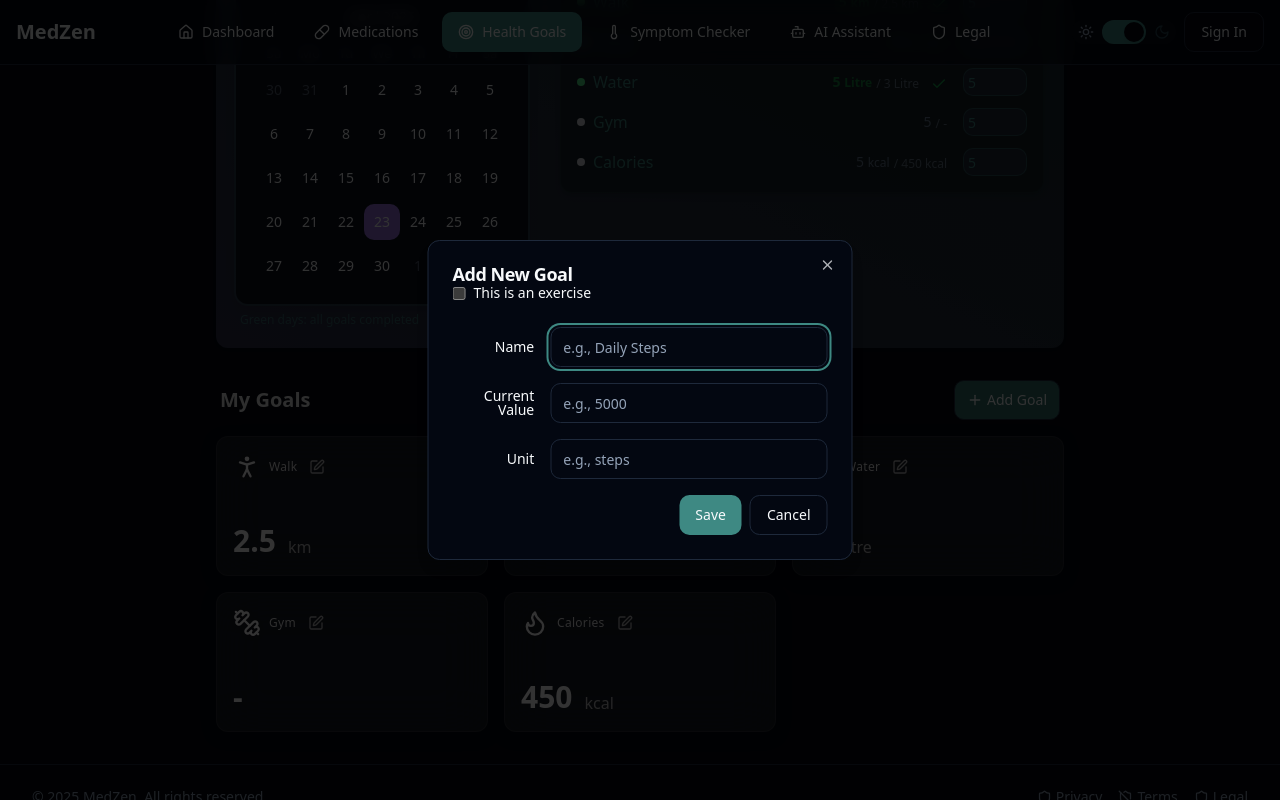
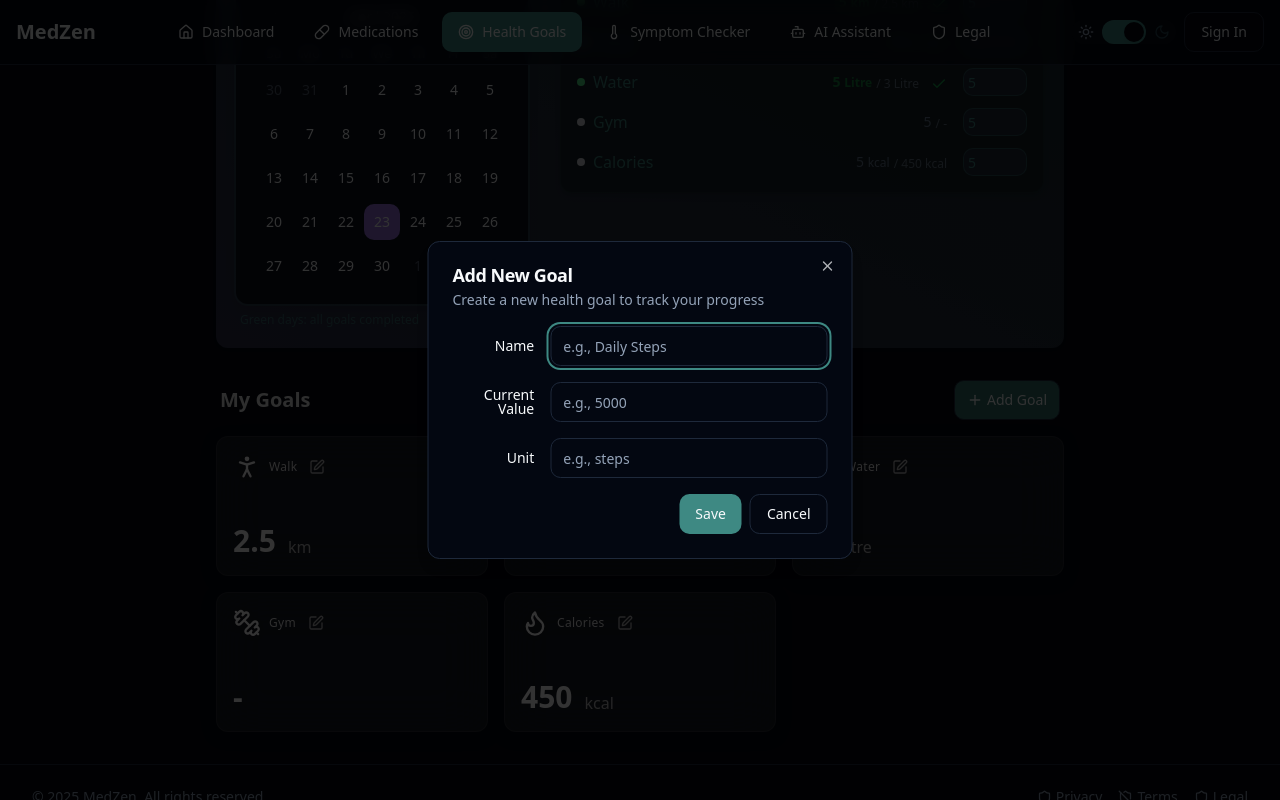
Before and after one commit to ETHERDEV-io/medzen-ai-companion, a React (Vite) app: page /health-goals in a window 1280 px wide. Both pictures are taken after typing "5", "5", "5", "5", "5" into the empty fields and a click on the button "Add Goal". Shown: the part 522-1322 px from the top of the page. Built offline with nearby package versions, Linux system fonts and the light colour scheme.

Commit message:
Fix: Pass correct props to GoalFormDialog
The `GoalFormDialog` component was receiving an incorrect prop. This commit fixes the issue by passing the correct props to the component.

```diff
--- a/src/components/health-goals/GoalFormDialog.tsx
+++ b/src/components/health-goals/GoalFormDialog.tsx
@@ -1,6 +1,6 @@
 
 import { useState, ChangeEvent } from "react";
-import { Dialog, DialogContent, DialogHeader, DialogTitle, DialogFooter } from "@/components/ui/dialog";
+import { Dialog, DialogContent, DialogHeader, DialogTitle, DialogFooter, DialogDescription } from "@/components/ui/dialog";
 import { Button } from "@/components/ui/button";
 import { Input } from "@/components/ui/input";
 import { Label } from "@/components/ui/label";
@@ -9,9 +9,10 @@ type GoalFormDialogProps = {
   open: boolean;
   onOpenChange: (open: boolean) => void;
   onSave: (goalData: { label: string; value: string; unit: string; type?: string }) => void;
+  hideExerciseField?: boolean;
 };
 
-export default function GoalFormDialog({ open, onOpenChange, onSave }: GoalFormDialogProps) {
+export default function GoalFormDialog({ open, onOpenChange, onSave, hideExerciseField = false }: GoalFormDialogProps) {
   const [goalName, setGoalName] = useState("");
   const [value, setValue] = useState("");
   const [unit, setUnit] = useState("");
@@ -45,7 +46,12 @@ export default function GoalFormDialog({ open, onOpenChange, onSave }: GoalFormD
         <form onSubmit={handleSubmit}>
           <DialogHeader>
             <DialogTitle>Add New {isExercise ? "Exercise" : "Goal"}</DialogTitle>
+            <DialogDescription>
+              Create a new health goal to track your progress
+            </DialogDescription>
           </DialogHeader>
+
+          {!hideExerciseField && (
             <div className="mb-2 flex items-center gap-2">
               <label className="flex items-center cursor-pointer gap-2 text-sm">
                 <input
@@ -57,6 +63,8 @@ export default function GoalFormDialog({ open, onOpenChange, onSave }: GoalFormD
                 This is an exercise
               </label>
             </div>
+          )}
+
           <div className="grid gap-4 py-4">
             <div className="grid grid-cols-4 items-center gap-4">
               <Label htmlFor="name" className="text-right">
```
Lines whose indentation alone changed are shown as unchanged.
